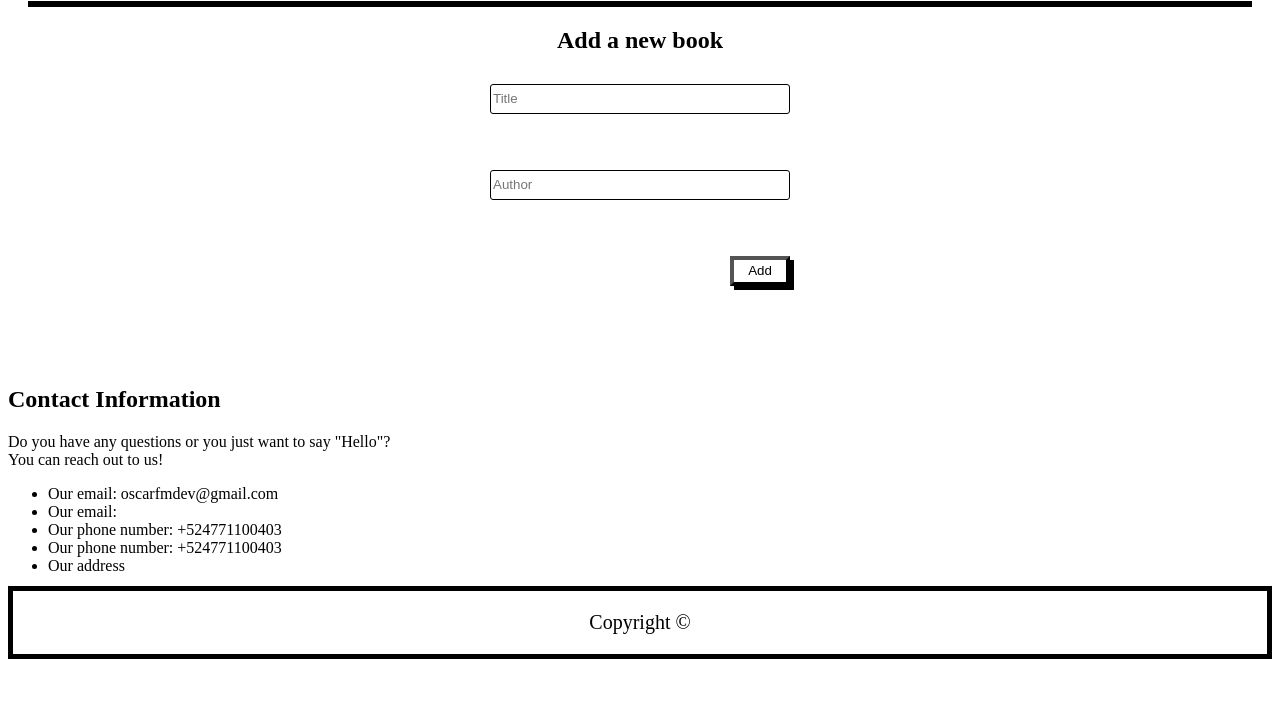
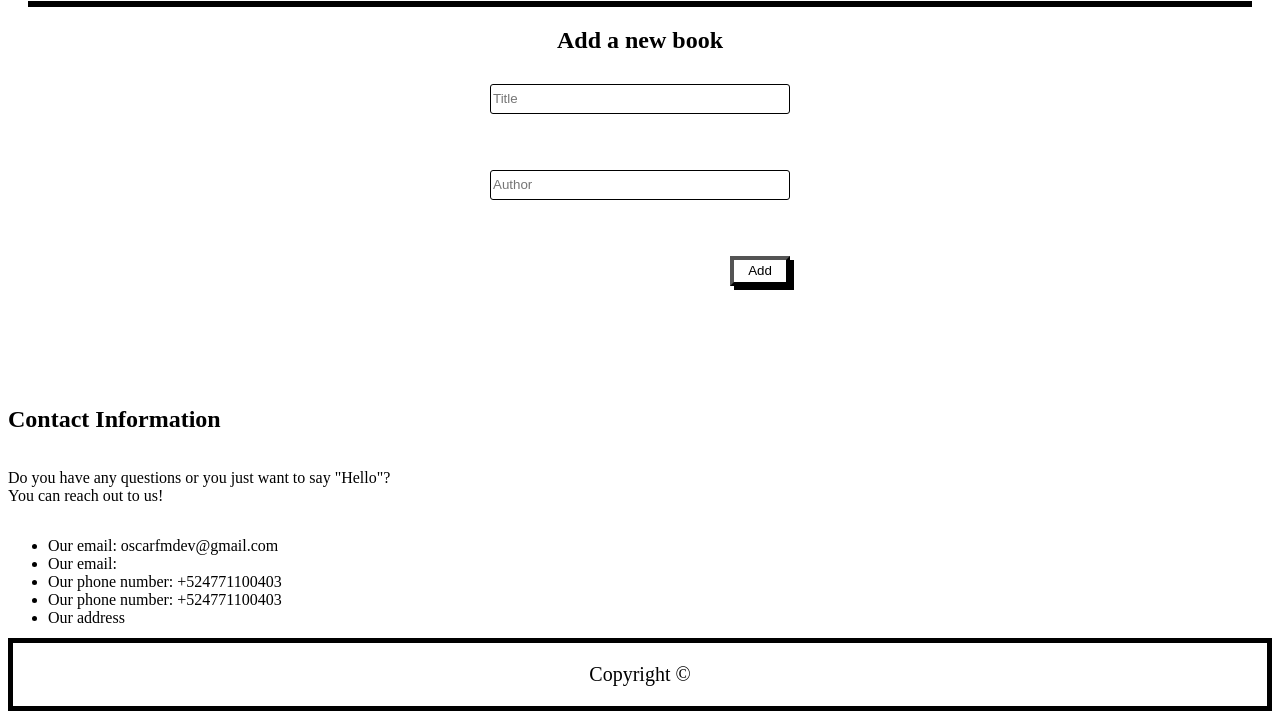
Before and after one commit to OscarFMdev/awesomeBooks, a website: page index.html in a window 1280 px wide. Shown: the part 191-902 px from the top of the page. Before the commit the page ends 850 px from the top, so only its background shows below. Drawn offline with Linux system fonts and the light colour scheme.

Commit message:
Add contact styles

```diff
--- a/styles.css
+++ b/styles.css
@@ -124,6 +124,12 @@ form input {
   cursor: pointer;
 }
 
+#contact {
+  display: flex;
+  flex-direction: column;
+  align-content: center;
+}
+
 footer {
   display: flex;
   justify-content: center;
```
